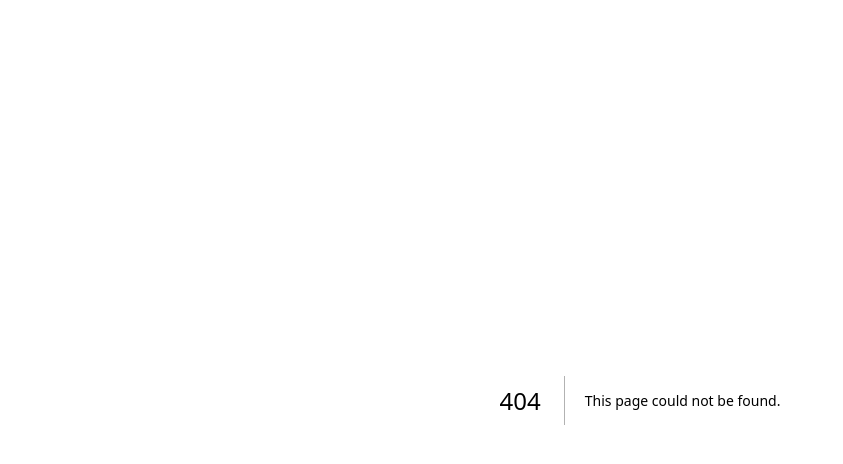
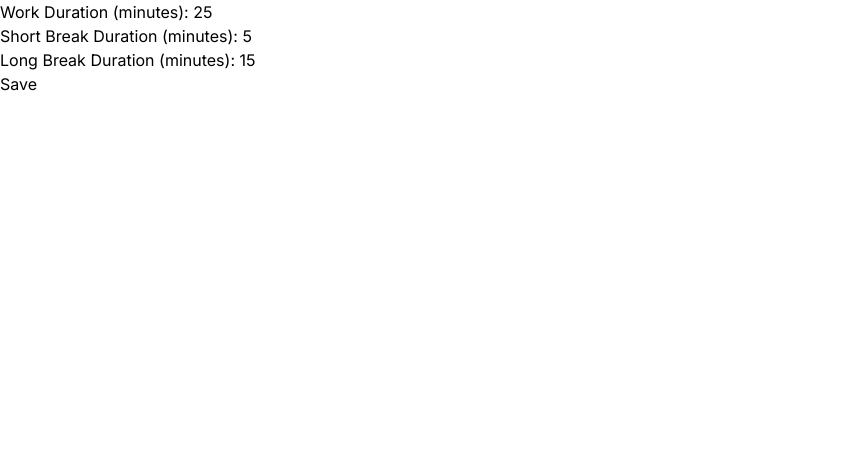
Before and after one commit to gialencar/yapta, a Next.js app: page /settings in a window 1280 px wide. Before the commit this address had no page. Shown: the top 464 px of the page, without its empty margins (0-843 px from the left). Built offline with nearby package versions, Linux system fonts and the light colour scheme.

Commit message:
feat: add Settings page

```diff
--- /dev/null
+++ b/app/components/Settings.tsx
@@ -0,0 +1,49 @@
+import { useState } from 'react';
+import { useTimerStore } from '../hooks/store';
+
+const Settings = ({ onSave }: { onSave: Function }) => {
+  const [workMinutes, setWorkMinutes] = useState(25);
+  const [shortBreakMinutes, setShortBreakMinutes] = useState(5);
+  const [longBreakMinutes, setLongBreakMinutes] = useState(15);
+
+  const handleSubmit = (e: React.FormEvent<HTMLFormElement>) => {
+    e.preventDefault();
+    onSave({
+      workMinutes,
+      shortBreakMinutes,
+      longBreakMinutes,
+    });
+  };
+
+  return (
+    <form onSubmit={handleSubmit}>
+      <div>
+        <label>Work Duration (minutes): </label>
+        <input
+          type="number"
+          value={workMinutes}
+          onChange={(e) => setWorkMinutes(+e.target.value)}
+        />
+      </div>
+      <div>
+        <label>Short Break Duration (minutes): </label>
+        <input
+          type="number"
+          value={shortBreakMinutes}
+          onChange={(e) => setShortBreakMinutes(+e.target.value)}
+        />
+      </div>
+      <div>
+        <label>Long Break Duration (minutes): </label>
+        <input
+          type="number"
+          value={longBreakMinutes}
+          onChange={(e) => setLongBreakMinutes(+e.target.value)}
+        />
+      </div>
+      <button type="submit">Save</button>
+    </form>
+  );
+};
+
+export default Settings;
--- a/app/components/Timer.tsx
+++ b/app/components/Timer.tsx
@@ -1,12 +1,19 @@
 import { Roboto_Mono } from 'next/font/google';
 import { useState, useRef, useEffect } from 'react';
+import { useTimerStore } from '../hooks/store';
 
 const spaceMono = Roboto_Mono({ weight: '700', subsets: ['latin'] });
 
 function Timer() {
+  const workDuration = useTimerStore.use.WorkDuration();
+  const shortBreakDuration = useTimerStore.use.shortBreakDuration();
+  const longBreakDuration = useTimerStore.use.longBreakDuration();
+
   const [isRunning, setIsRunning] = useState(false);
-  const [sessionLength, setSessionLength] = useState(25 * 60);
-  const [shortBreakLength, setShortBreakLength] = useState(5 * 60);
+  const [sessionLength, setSessionLength] = useState(workDuration * 60);
+  const [shortBreakLength, setShortBreakLength] = useState(
+    shortBreakDuration * 60,
+  );
   const [time, setTime] = useState(sessionLength);
   let minutesRef = useRef<HTMLSpanElement>(null);
   let secondsRef = useRef<HTMLSpanElement>(null);
@@ -50,16 +57,17 @@ function Timer() {
   }, [isRunning, time, shortBreakLength, sessionLength]);
 
   return (
-    <main className="flex flex-col items-center justify-center h-screen bg-nord-bg bg-center bg-cover bg-no-repeat">
+    // <main className="flex flex-col items-center justify-center h-screen bg-nord-bg bg-center bg-cover bg-no-repeat">
+    <>
       <div className="flex justify-between gap-x-12">
         <span className="text-nordWhite">Pomodoro</span>
         <span className="text-nordWhite">Short Break</span>
         <span className="text-nordWhite">Long Break</span>
       </div>
       <div className="flex justify-between gap-x-24">
-        <span className="text-nordWhite">25:00</span>
-        <span className="text-nordWhite">05:00</span>
-        <span className="text-nordWhite">15:00</span>
+        <span className="text-nordWhite">{`${workDuration}:00`}</span>
+        <span className="text-nordWhite">{`${shortBreakDuration}:00`}</span>
+        <span className="text-nordWhite">{`${longBreakDuration}:00`}</span>
       </div>
 
       <div className="flex flex-col">
@@ -90,7 +98,8 @@ function Timer() {
           </button>
         </div>
       </div>
-    </main>
+    </>
+    // </main>
   );
 }
 
--- a/app/page.tsx
+++ b/app/page.tsx
@@ -1,11 +1,16 @@
 'use client';
+import Link from 'next/link';
 import Settings from './components/Settings';
 import Timer from './components/Timer';
+import { useTimerStore } from './hooks/store';
 
 export default function Home() {
   return (
-    <>
+    <main className="flex flex-col items-center justify-center h-screen bg-nord-bg bg-center bg-cover bg-no-repeat">
+      <Link href="/settings" className="text-nordWhite underline font-bold">
+        Configurações
+      </Link>
       <Timer />
-    </>
+    </main>
   );
 }
--- /dev/null
+++ b/app/settings/page.tsx
@@ -0,0 +1,28 @@
+'use client';
+
+import React from 'react';
+import Settings from '../components/Settings';
+import { useRouter } from 'next/navigation';
+import { useTimerStore } from '../hooks/store';
+
+function Page() {
+  const router = useRouter();
+  const setWorkDuration = useTimerStore.use.setWorkDuration();
+  const setShortBreakDuration = useTimerStore.use.setShortBreakDuration();
+  const setLongBreakDuration = useTimerStore.use.setLongBreakDuration();
+
+  const onSave = (dur: {
+    workMinutes: number;
+    shortBreakMinutes: number;
+    longBreakMinutes: number;
+  }) => {
+    setWorkDuration(dur.workMinutes);
+    setShortBreakDuration(dur.shortBreakMinutes);
+    setLongBreakDuration(dur.longBreakMinutes);
+    router.push('/');
+  };
+
+  return <Settings onSave={onSave} />;
+}
+
+export default Page;
```
